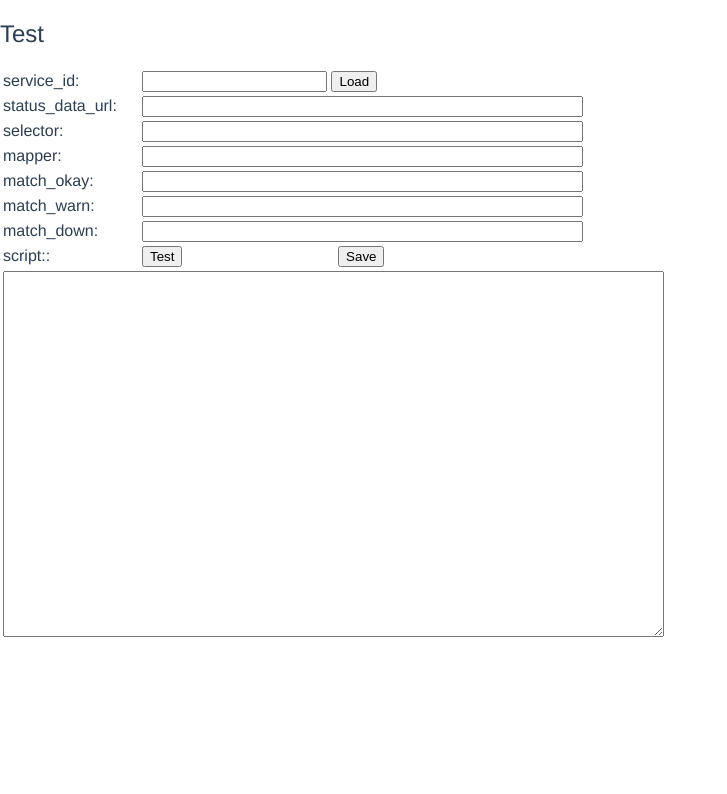
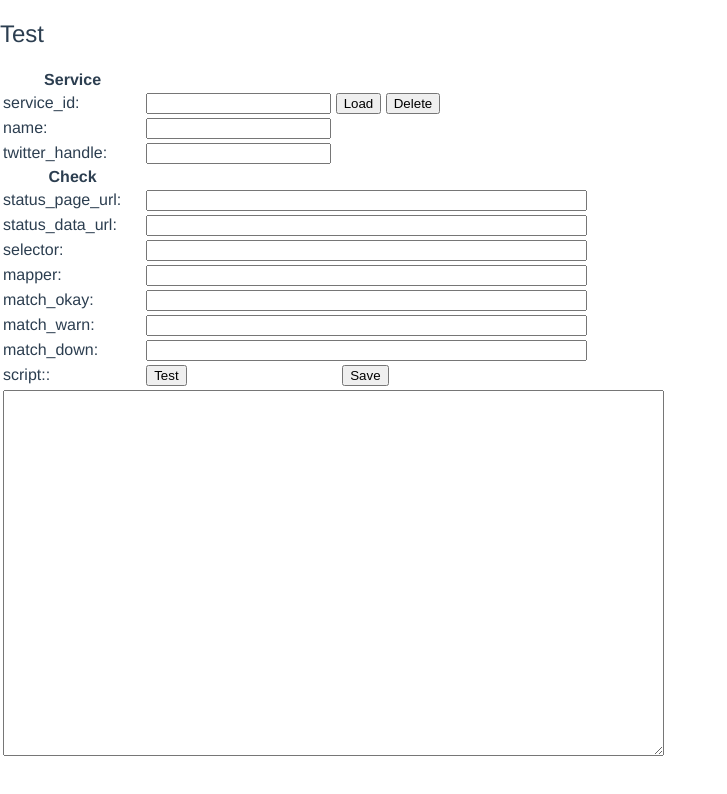
Before and after one commit to karmakaze/quickvue, a Vue app: page /#/test in a window 1280 px wide. Shown: the top 794 px of the page, without its empty margins (0-727 px from the left). Built offline with nearby package versions, Linux system fonts and the light colour scheme.

Commit message:
Add saving of service/check; also delete service/checks/statuses

```diff
--- a/src/components/Test.vue
+++ b/src/components/Test.vue
@@ -4,7 +4,22 @@
       <form>
           <table>
               <tr>
-                  <td><label for="service_id">service_id</label>:</td><td><input name="service_id" v-model="service_id" type="text" size="20"/> <button v-on:click.prevent="load">Load</button></td>
+                  <th>Service</th>
+              </tr>
+              <tr>
+                  <td><label for="service_id">service_id</label>:</td><td><input name="service_id" v-model="service_id" type="text" size="20"/> <button v-on:click.prevent="load">Load</button> <button v-on:click.prevent="deleteService">Delete</button></td>
+              </tr>
+              <tr>
+                  <td><label for="service_name">name</label>:</td><td><input name="service_name" v-model="service_name" type="text" size="20"/></td>
+              </tr>
+              <tr>
+                  <td><label for="twitter_handle">twitter_handle</label>:</td><td><input name="twitter_handle" v-model="twitter_handle" type="text" size="20"/></td>
+              </tr>
+              <tr>
+                  <th>Check</th>
+              </tr>
+              <tr>
+                  <td><label for="status_page_url">status_page_url</label>:</td><td><input name="status_page_url" v-model="status_page_url" type="text" size="52"/></td>
               </tr>
               <tr>
                   <td><label for="status_data_url">status_data_url</label>:</td><td><input name="status_data_url" v-model="status_data_url" type="text" size="52"/></td>
@@ -44,6 +59,10 @@ export default {
   data () {
     return {
       service_id: '',
+      service_name: '',
+      twitter_handle: '',
+      name: '',
+      status_page_url: '',
       status_data_url: '',
       selector: '',
       mapper: '',
@@ -56,7 +75,7 @@ export default {
   methods: {
     load () {
       var self = this
-      var url = 'https://statuspages.me/services/' + this.service_id + '/checks'
+      var url = 'http://localhost:8880/services/' + this.service_id + '/checks'
       var xhr = new XMLHttpRequest()
       xhr.open('GET', url)
       xhr.onload = function() {
@@ -65,6 +84,11 @@ export default {
           if (Array.isArray(data) && data.length) {
             data = data[0]
           }
+          self.service_id = data.serviceId
+          self.service_name = data.service.name
+          self.twitter_handle = data.service.twitterHandle
+          self.name = ''
+          self.status_page_url = data.statusPageUrl
           self.status_data_url = data.statusDataUrl
           self.selector = data.selector
           self.mapper = data.mapper
@@ -77,13 +101,18 @@ export default {
       xhr.send()
     },
     save() {
-      var url = 'https://statuspages.me/services/' + this.service_id + '/checks'
+      var url = 'http://localhost:8880/services/' + this.service_id + '/checks'
       var xhr = new XMLHttpRequest()
-      xhr.open('GET', url)
+      xhr.open('POST', url)
       xhr.setRequestHeader('Content-Type', 'application/json')
       var data = {
-          service_id: this.service_id,
+          service: {
+            id: this.service_id,
+            name: this.service_name,
+            twitterHandle: this.twitter_handle
+          },
           name: '',
+          statusPageUrl: this.status_page_url,
           statusDataUrl: this.status_data_url,
           selector: this.selector,
           mapper: this.mapper,
@@ -92,14 +121,27 @@ export default {
           matchDown: this.match_down,
           script: this.script
       }
-      xhr.send(data)
+      xhr.send(JSON.stringify(data))
+    },
+    deleteService () {
+      var url = 'http://localhost:8880/services/' + this.service_id
+      var xhr = new XMLHttpRequest()
+      xhr.open('DELETE', url)
+      xhr.send()
     },
     test () {
-      var url = 'https://statuspages.me/checks/test'
+      var url = 'http://localhost:8880/checks/test'
       var xhr = new XMLHttpRequest()
       xhr.open('POST', url)
       xhr.setRequestHeader('Content-Type', 'application/json')
       xhr.send(JSON.stringify({
+          service: {
+            id: this.service_id,
+            name: this.service_name,
+            twitterHandle: this.twitter_handle
+          },
+          name: '',
+          statusPageUrl: this.status_page_url,
           statusDataUrl: this.status_data_url,
           selector: this.selector,
           mapper: this.mapper,
```
